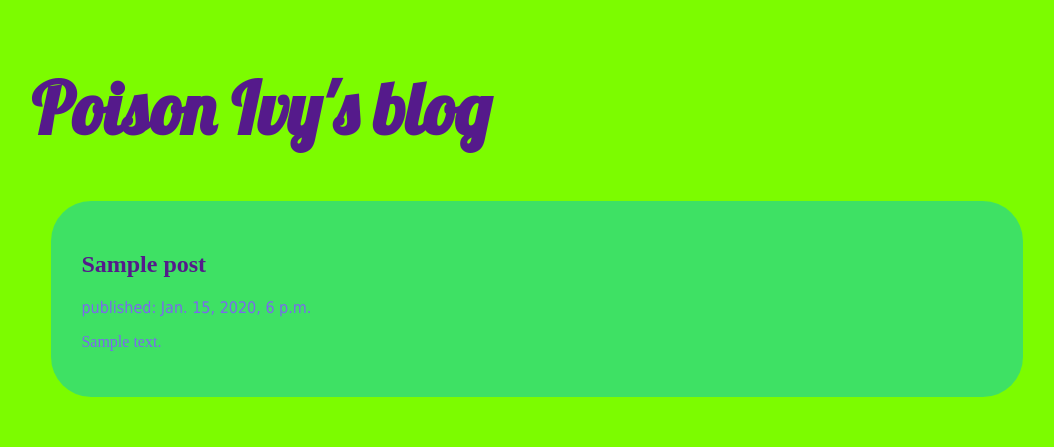
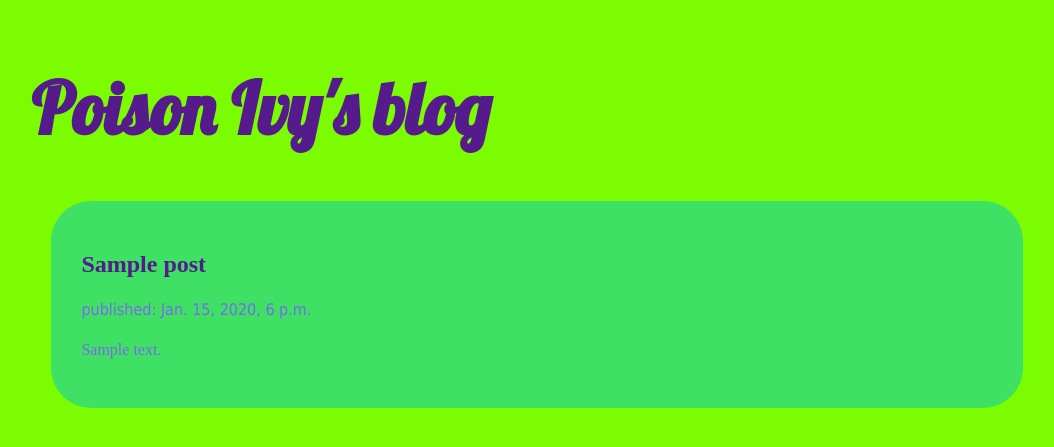
Before and after one commit to PoisonIvysaurBridge/my-first-blog, a Django app: template blog/templates/blog/post_list.html in a window 1280 px wide. Shown: the top 447 px of the page, without its empty margins (103-1157 px from the left). Run offline with Django 3.2, Linux system fonts and the light colour scheme; the template is opened without the code that fills it: values that come from a table or form of the project are taken from there, others are empty; tables that the repository leaves empty hold one stand-in row (values such as "Sample post"); some libraries are stand-ins or nearby versions; some web fonts are replaced.

Commit message:
added line height

```diff
--- a/blog/static/css/blog.css
+++ b/blog/static/css/blog.css
@@ -28,6 +28,9 @@ div.post{
     border-radius: 40px;
     background-color: rgba(0,200,200,.5);
 }
+p{
+    line-height: 1.5em;
+}
 p.date{
     font-family: tahoma;
 }
```
